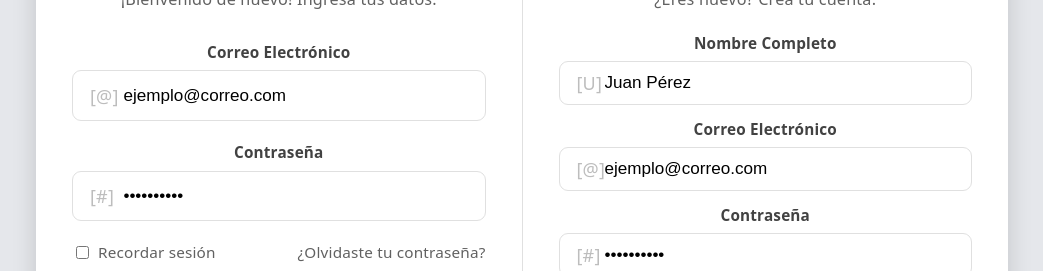
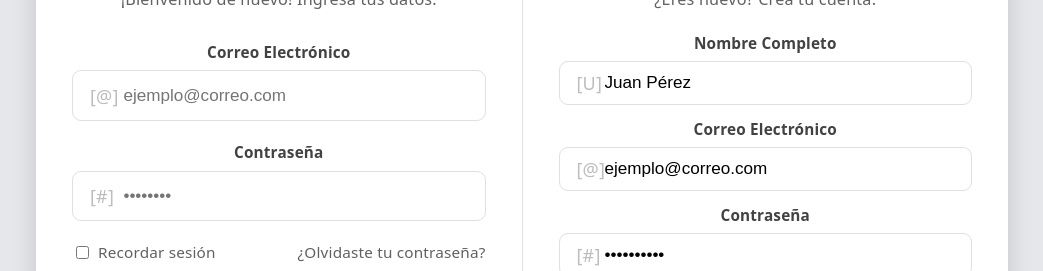
Before and after one commit to FrancoCollado/PlanIt, a React (Vite) app in the folder apps/web/: page / in a window 1280 px wide. Shown: the part 222-493 px from the top of the page, without its empty margins (119-1162 px from the left). Built offline with nearby package versions, Linux system fonts and the light colour scheme.

Commit message:
Añadimos hardcodeado de credenciales para dashboard

```diff
--- a/apps/web/src/App.tsx
+++ b/apps/web/src/App.tsx
@@ -1,18 +1,25 @@
-// apps/web/src/App.tsx
 import React, { useState } from 'react';
-import { AuthPage } from './modules/auth/pages/AuthPage';
+import AuthPage from './modules/auth/pages/AuthPage';
 import Dashboard from './modules/businesses/components/dashboard';
+import type { UserRole } from './modules/auth/components/LoginForm';
 
 export default function App() {
-  const [isAuthenticated, setIsAuthenticated] = useState<boolean>(false);
+  // Guardamos el rol del usuario logueado. Si es null, significa que no inició sesión.
+  const [userRole, setUserRole] = useState<UserRole | null>(null);
 
+  // Si no hay ningún usuario autenticado, MOSTRAR SIEMPRE EL LOGIN
+  if (!userRole) {
+    return (
+      <main className="w-full min-h-screen">
+        <AuthPage onLoginSuccess={(role) => setUserRole(role)} />
+      </main>
+    );
+  }
+
+  // Si ya inició sesión, mostramos el Dashboard correspondiente
   return (
     <main className="w-full min-h-screen">
-      {!isAuthenticated ? (
-        <AuthPage onLoginSuccess={() => setIsAuthenticated(true)} />
-      ) : (
-        <Dashboard onLogout={() => setIsAuthenticated(false)} />
-      )}
+      <Dashboard role={userRole} onLogout={() => setUserRole(null)} />
     </main>
   );
 }
--- a/apps/web/src/modules/auth/components/LoginForm.tsx
+++ b/apps/web/src/modules/auth/components/LoginForm.tsx
@@ -2,11 +2,24 @@
 import React, { useState } from 'react';
 import styled from 'styled-components';
 
-// --- Styled Components de UI Compartida ---
+export type UserRole = 'admin' | 'business' | 'client';
+
+interface LoginFormProps {
+  onLoginSuccess?: (role: UserRole) => void;
+}
+
+// 1. Definición de las 3 credenciales hardcodeadas
+const MOCK_USERS = [
+  { email: 'admin@planit.com', password: '123', role: 'admin' as UserRole },
+  { email: 'empresa@planit.com', password: '123', role: 'business' as UserRole },
+  { email: 'cliente@planit.com', password: '123', role: 'client' as UserRole },
+];
+
+// --- Styled Components ---
 
 export const FormTitle = styled.h2`
   font-size: 1.6rem;
-  color: #1a237e; /* Azul oscuro */
+  color: #1a237e;
   font-weight: 800;
   text-transform: uppercase;
   margin-bottom: 0.2rem;
@@ -142,23 +155,38 @@ const SocialIconCircle = styled.button`
   }
 `;
 
+const ErrorText = styled.p`
+  color: #d32f2f;
+  font-size: 0.85rem;
+  margin-bottom: 1rem;
+  text-align: center;
+  font-weight: 500;
+`;
+
 // --- Componente Principal ---
 
-interface LoginFormProps {
-  onLoginSuccess?: () => void;
-}
+export const LoginForm: React.FC<LoginFormProps> = ({ onLoginSuccess }) => {
+  const [email, setEmail] = useState('');
+  const [password, setPassword] = useState('');
+  const [remember, setRemember] = useState(false);
+  const [errorMessage, setErrorMessage] = useState('');
 
-export const LoginForm: React.FC<LoginFormProps> = ({ onLoginSuccess }) => {
-  const [email, setEmail] = useState('ejemplo@correo.com');
-  const [password, setPassword] = useState('**********');
-  const [remember, setRemember] = useState(false);
-
+  // 2. Función de autenticación al enviar el formulario
   const handleSubmit = (e: React.FormEvent) => {
     e.preventDefault();
+    setErrorMessage('');
 
-    // Notifica el inicio de sesión exitoso hacia AuthPage / App
-    if (onLoginSuccess) {
-      onLoginSuccess();
+    // Validación de la lista MOCK
+    const foundUser = MOCK_USERS.find(
+      user => user.email.toLowerCase() === email.trim().toLowerCase() && user.password === password
+    );
+
+    if (foundUser) {
+      if (onLoginSuccess) {
+        onLoginSuccess(foundUser.role);
+      }
+    } else {
+      setErrorMessage('Credenciales inválidas. Probá con admin@planit.com / 123');
     }
   };
 
@@ -173,8 +201,10 @@ export const LoginForm: React.FC<LoginFormProps> = ({ onLoginSuccess }) => {
           <IconPlaceholder>[@]</IconPlaceholder>
           <StyledInput
             type="email"
+            placeholder="ejemplo@correo.com"
             value={email}
             onChange={(e) => setEmail(e.target.value)}
+            required
           />
         </InputWrapper>
       </InputGroup>
@@ -185,8 +215,10 @@ export const LoginForm: React.FC<LoginFormProps> = ({ onLoginSuccess }) => {
           <IconPlaceholder>[#]</IconPlaceholder>
           <StyledInput
             type="password"
+            placeholder="••••••••"
             value={password}
             onChange={(e) => setPassword(e.target.value)}
+            required
           />
         </InputWrapper>
       </InputGroup>
@@ -203,6 +235,8 @@ export const LoginForm: React.FC<LoginFormProps> = ({ onLoginSuccess }) => {
         <ForgotPasswordLink href="#">¿Olvidaste tu contraseña?</ForgotPasswordLink>
       </OptionsRow>
 
+      {errorMessage && <ErrorText>{errorMessage}</ErrorText>}
+
       <PrimaryButton type="submit" color="#009688">
         INGRESAR AL SISTEMA
       </PrimaryButton>
--- a/apps/web/src/modules/auth/pages/AuthPage.tsx
+++ b/apps/web/src/modules/auth/pages/AuthPage.tsx
@@ -4,6 +4,7 @@ import styled from 'styled-components';
 import { AuthCard } from '../components/AuthCard';
 import { LoginForm } from '../components/LoginForm';
 import { RegisterForm } from '../components/RegisterForm';
+import type { UserRole } from '../components/LoginForm';
 
 const PageWrapper = styled.div`
   width: 100vw;
@@ -30,7 +31,7 @@ const BlurredBackground = styled.div`
 `;
 
 interface AuthPageProps {
-  onLoginSuccess?: () => void;
+  onLoginSuccess?: (role: UserRole) => void;
 }
 
 export const AuthPage: React.FC<AuthPageProps> = ({ onLoginSuccess }) => {
@@ -44,5 +45,4 @@ export const AuthPage: React.FC<AuthPageProps> = ({ onLoginSuccess }) => {
     </PageWrapper>
   );
 };
-
 export default AuthPage;
--- a/apps/web/src/modules/businesses/components/dashboard.tsx
+++ b/apps/web/src/modules/businesses/components/dashboard.tsx
@@ -15,11 +15,12 @@ import {
   ChevronDown
 } from 'lucide-react';
 
-interface AdminDashboardProps {
+interface DashboardProps {
+  role?: string; // O role?: 'admin' | 'business' | 'client';
   onLogout?: () => void;
 }
 
-export default function AdminDashboard({ onLogout }: AdminDashboardProps) {
+export default function AdminDashboard({ role, onLogout }: DashboardProps) {
   const [uiComponentsOpen, setUiComponentsOpen] = useState(true);
   const [activeTab, setActiveTab] = useState('dashboard');
 
```
